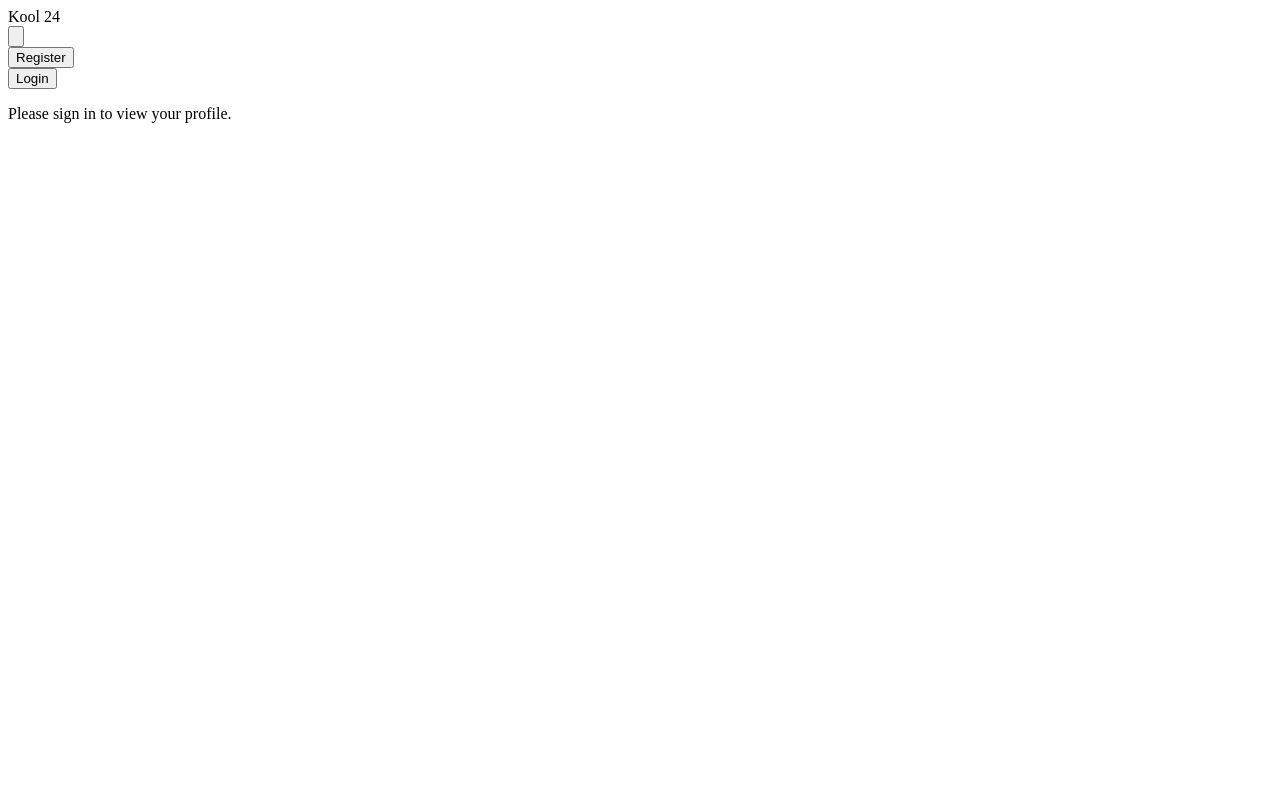
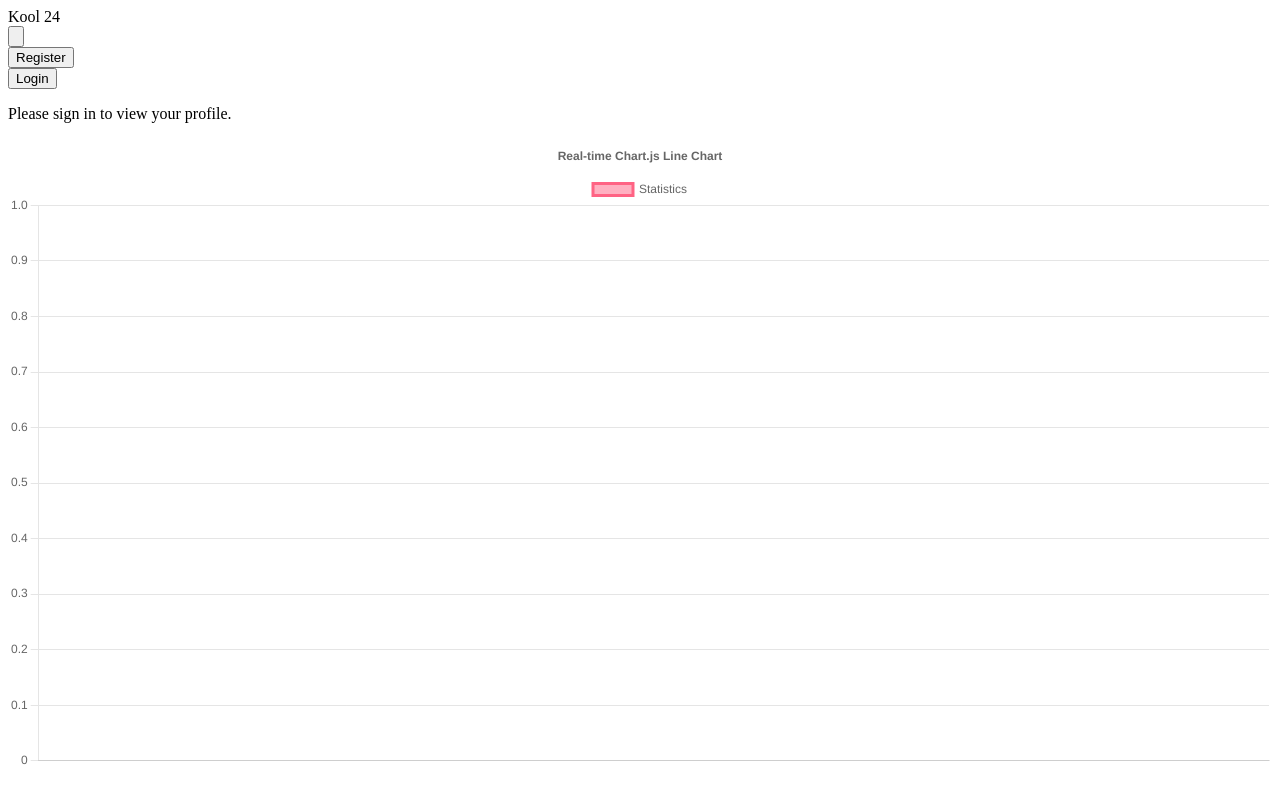
Before and after one commit to jeerawuth/first-next, a Next.js app: page / in a window 1280 px wide. Built offline with nearby package versions, Linux system fonts and the light colour scheme; no server answers; the database is empty.

Commit message:
show realtime graph from firestore

```diff
--- /dev/null
+++ b/app/components/Graph.js
@@ -0,0 +1,81 @@
+"use client"
+import { app } from "../db/firebase";
+import { Line } from 'react-chartjs-2';
+import React, { useEffect, useState } from 'react';
+import {
+  Chart as ChartJS,
+  CategoryScale,
+  LinearScale,
+  PointElement,
+  LineElement,
+  Title,
+  Tooltip,
+  Legend,
+} from 'chart.js';
+import { onSnapshot, getFirestore, collection, query, orderBy } from 'firebase/firestore';
+
+const db = getFirestore(app);
+
+ChartJS.register(
+  CategoryScale,
+  LinearScale,
+  PointElement,
+  LineElement,
+  Title,
+  Tooltip,
+  Legend
+);
+
+const options = {
+  responsive: true,
+  plugins: {
+    legend: {
+      position: 'top',
+    },
+    title: {
+      display: true,
+      text: 'Real-time Chart.js Line Chart',
+    },
+  },
+};
+
+export default function Graph() {
+  const [data, setData] = useState({
+    labels: [],
+    datasets: [
+      {
+        label: 'Statistics',
+        data: [],
+        borderColor: 'rgb(255, 99, 132)',
+        backgroundColor: 'rgba(255, 99, 132, 0.5)',
+      }
+    ],
+  });
+
+  useEffect(() => {
+    const q = query(collection(db, 'statistics'), orderBy('date'));
+    const unsubscribe = onSnapshot(q, (snapshot) => {
+      const updatedData = {
+        labels: [],
+        datasets: [
+          {
+            label: 'Statistics',
+            data: [],
+            borderColor: 'rgb(255, 99, 132)',
+            backgroundColor: 'rgba(255, 99, 132, 0.5)',
+          }
+        ],
+      };
+      snapshot.docs.forEach(doc => {
+        const docData = doc.data();
+        updatedData.labels.push(docData.date.toDate().toLocaleDateString());
+        updatedData.datasets[0].data.push(docData.value);
+      });
+      setData(updatedData);
+    });
+    // Clean up listener on unmount
+    return () => unsubscribe();
+  }, []);
+
+  return <Line options={options} data={data} />;
+}
--- a/app/page.js
+++ b/app/page.js
@@ -1,6 +1,7 @@
 import { AuthProvider } from "./providers/authContext";
 import MainNav from "./components/MainNav";
 import MyData from "./components/MyData";
+import Graph from "./components/Graph";
 
 export default function Home() {
   return (
@@ -9,6 +10,7 @@ export default function Home() {
         <div className="container">
           <MainNav />
           <MyData />
+          <Graph />
         </div>
       </AuthProvider>
     </div>
--- a/package.json
+++ b/package.json
@@ -11,13 +11,16 @@
   "dependencies": {
     "@headlessui/react": "^1.7.14",
     "autoprefixer": "10.4.14",
+    "chart.js": "^4.3.0",
     "encoding": "^0.1.13",
     "eslint": "8.41.0",
     "eslint-config-next": "13.4.3",
+    "faker": "^5.5.3",
     "firebase": "^9.22.1",
     "next": "13.4.3",
     "postcss": "8.4.23",
     "react": "18.2.0",
+    "react-chartjs-2": "^5.2.0",
     "react-dom": "18.2.0",
     "tailwindcss": "3.3.2"
   }
```
Also changed, not shown: 1 other file (tests, documents, lock files or other folders).
